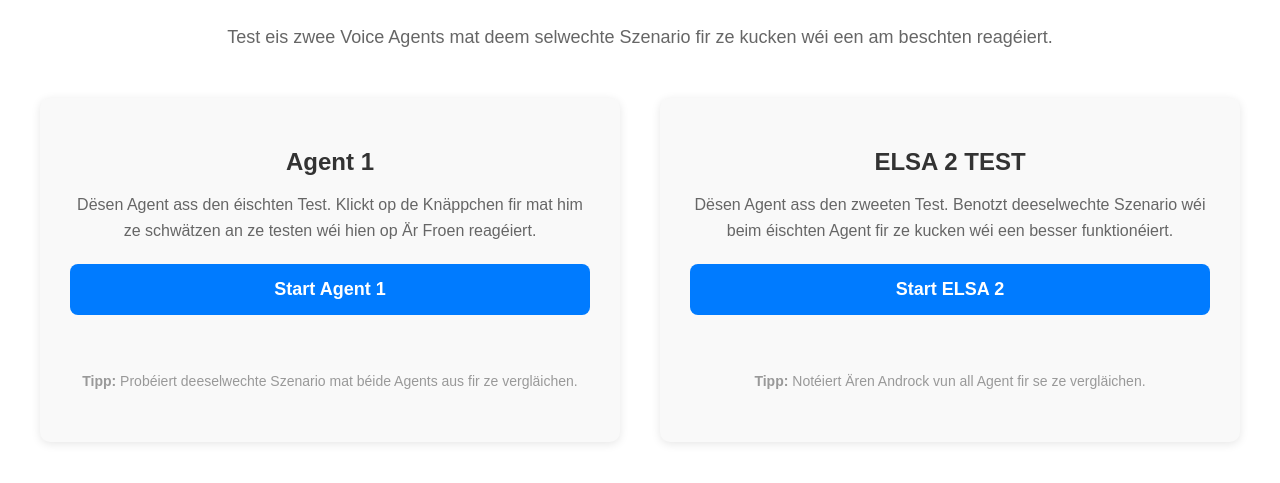
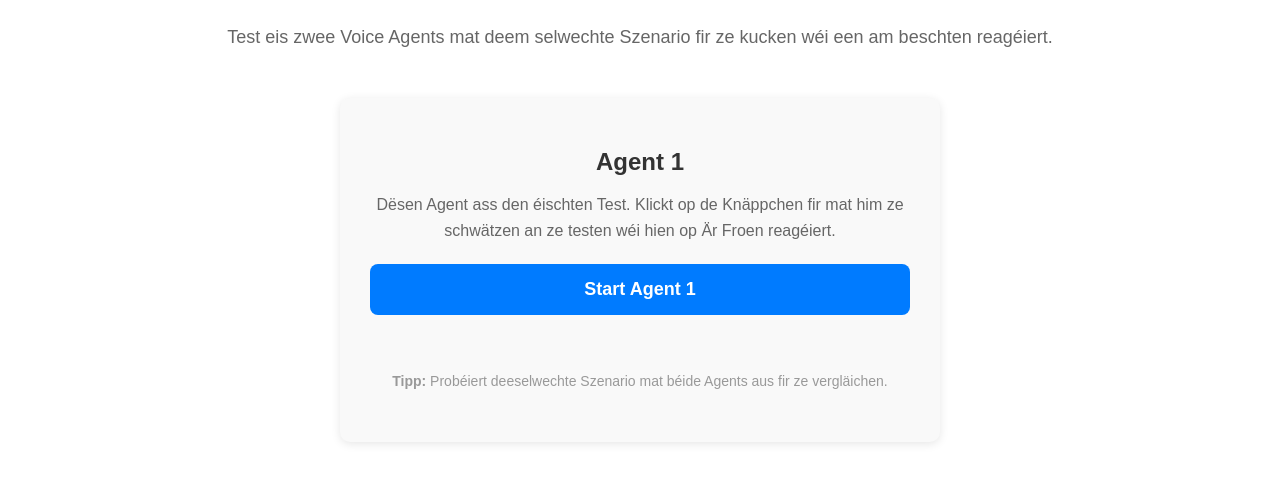
Before and after one commit to Deckenmarc/concept-partners-voiceTEST, a plain HTML site: page index.html in a window 1280 px wide. Shown: the part 101-584 px from the top of the page. Drawn offline with Linux system fonts and the light colour scheme.

Commit message:
Remove agent 2, keep only agent 1

```diff
--- a/index.html
+++ b/index.html
@@ -32,9 +32,10 @@
 
         .agents-grid {
             display: grid;
-            grid-template-columns: 1fr 1fr;
+            grid-template-columns: 1fr;
+            max-width: 600px;
+            margin: 40px auto 0;
             gap: 40px;
-            margin-top: 40px;
         }
 
         .agent-card {
@@ -108,15 +109,7 @@
                 </p>
             </div>
 
-            <div class="agent-card">
-                <h2>ELSA 2 TEST</h2>
-                <p>Dësen Agent ass den zweeten Test. Benotzt deeselwechte Szenario wéi beim éischten Agent fir ze kucken wéi een besser funktionéiert.</p>
-                <button class="call-button" id="agent2-btn">Start ELSA 2</button>
-                <div class="status" id="agent2-status"></div>
-                <p style="color: #999; font-size: 14px; margin-top: 20px;">
-                    <strong>Tipp:</strong> Notéiert Ären Androck vun all Agent fir se ze vergläichen.
-                </p>
-            </div>
+
         </div>
     </div>
 
@@ -125,7 +118,6 @@
 
         const API_KEY = "key_2626472310b8e943e88bd0ae0ffe";
         const AGENT1_ID = "agent_581112065fef31b42c2e268eb4";
-        const AGENT2_ID = "agent_b478e2f39a19bba36f8ca86185";
 
         let currentClient = null;
 
@@ -185,9 +177,7 @@
             startCall(AGENT1_ID, 'agent1-btn', 'agent1-status');
         });
 
-        document.getElementById('agent2-btn').addEventListener('click', () => {
-            startCall(AGENT2_ID, 'agent2-btn', 'agent2-status');
-        });
+
     </script>
 </body>
 </html>
```
